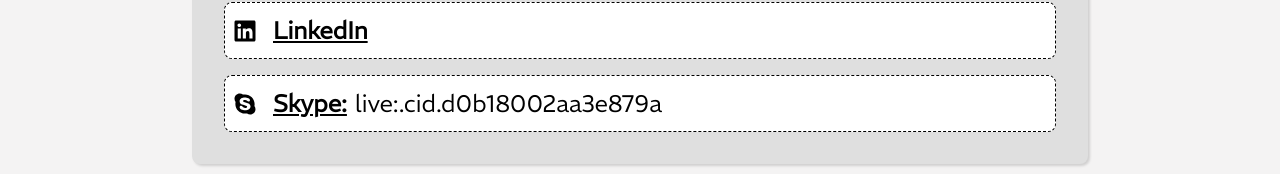
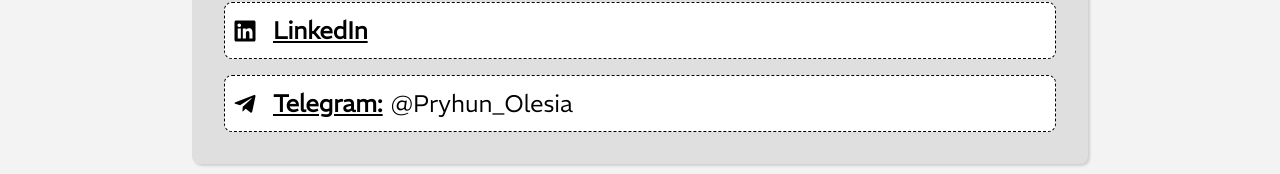
Before and after one commit to Olesia-P/fake-shop, a Next.js app: page /contacts in a window 1280 px wide. Shown: the part 300-474 px from the top of the page. Built offline with nearby package versions, Linux system fonts and the light colour scheme; no server answers.

Commit message:
Updated contacts

```diff
--- a/src/pages/contacts.jsx
+++ b/src/pages/contacts.jsx
@@ -1,5 +1,5 @@
 import React from 'react';
-import { FaLinkedin, FaSkype } from 'react-icons/fa';
+import { FaLinkedin, FaTelegramPlane } from 'react-icons/fa';
 import { MdOutlineMailOutline } from 'react-icons/md';
 import css from '../styles/pageStyles/contacts.module.scss';
 
@@ -18,10 +18,10 @@
       icon: <FaLinkedin />,
     },
     {
-      link: 'https://join.skype.com/invite/kB6BlmG7OSrb',
-      linkText: 'Skype:',
-      text: 'live:.cid.d0b18002aa3e879a',
-      icon: <FaSkype />,
+      link: 'https://t.me/Pryhun_Olesia',
+      linkText: 'Telegram:',
+      text: '@Pryhun_Olesia',
+      icon: <FaTelegramPlane />,
     },
   ];
 
```
